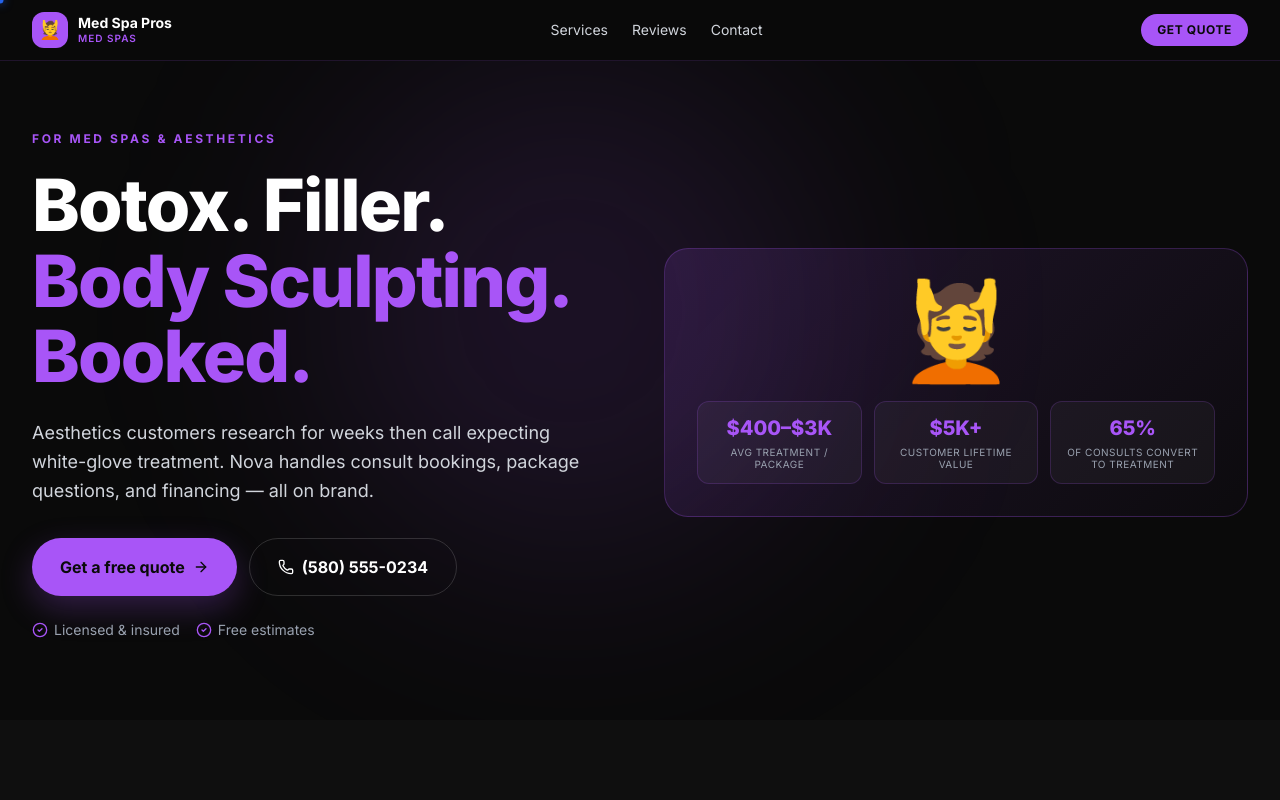
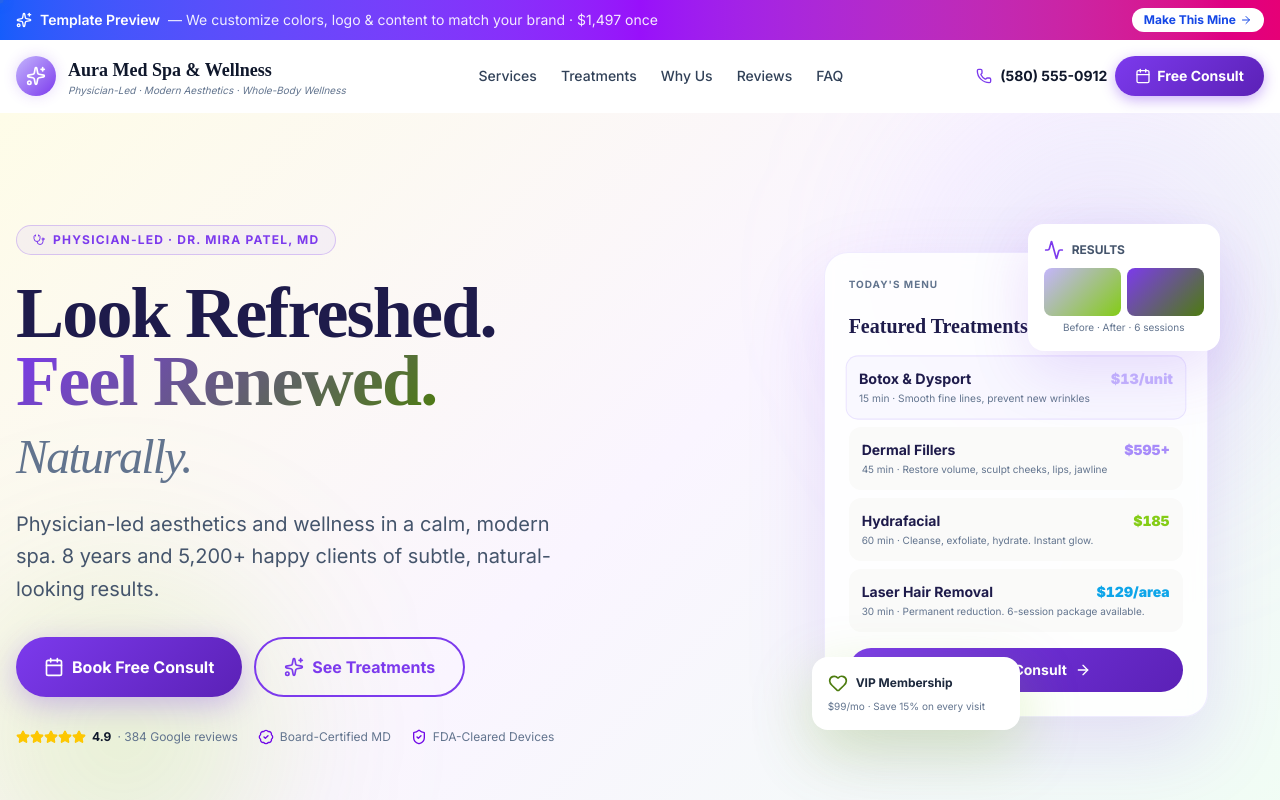
Before and after one commit to valentinealfaro/vcv-web-solutions, a Next.js app: page /templates/med-spa in a window 1280 px wide. Shown: the top 800 px of the page. Built offline with nearby package versions, Linux system fonts and the light colour scheme; no server answers.

Commit message:
Wire /templates/med-spa to hand-crafted MedSpas demo + redirect /templates/med-spas to it

```diff
--- a/src/app/templates/med-spa/page.tsx
+++ b/src/app/templates/med-spa/page.tsx
@@ -1,7 +1,9 @@
 import type { Metadata } from 'next';
 import { notFound } from 'next/navigation';
+import dynamic from 'next/dynamic';
 import { findIndustry } from '@/data/industries';
-import GenericTemplate from '@/views/templates/GenericTemplate';
+
+const MedSpas = dynamic(() => import('@/views/templates/MedSpas'));
 
 const SITE_URL = 'https://vcv-web-solutions.vercel.app';
 const SLUG = 'med-spa';
@@ -52,7 +54,7 @@ export default function Page() {
     <>
       <script type="application/ld+json" dangerouslySetInnerHTML={{ __html: JSON.stringify(service) }} />
       <script type="application/ld+json" dangerouslySetInnerHTML={{ __html: JSON.stringify(breadcrumbs) }} />
-      <GenericTemplate industry={data} />
+      <MedSpas />
     </>
   );
 }
--- a/src/app/templates/med-spas/page.tsx
+++ b/src/app/templates/med-spas/page.tsx
@@ -1,4 +1,5 @@
-'use client';
-import dynamic from 'next/dynamic';
-const View = dynamic(() => import('@/views/templates/MedSpas'), { ssr: false });
-export default function Page() { return <View />; }
+import { redirect } from 'next/navigation';
+
+export default function Page() {
+  redirect('/templates/med-spa');
+}
```
Also changed, not shown: 1 other file (tests, documents, lock files or other folders).
